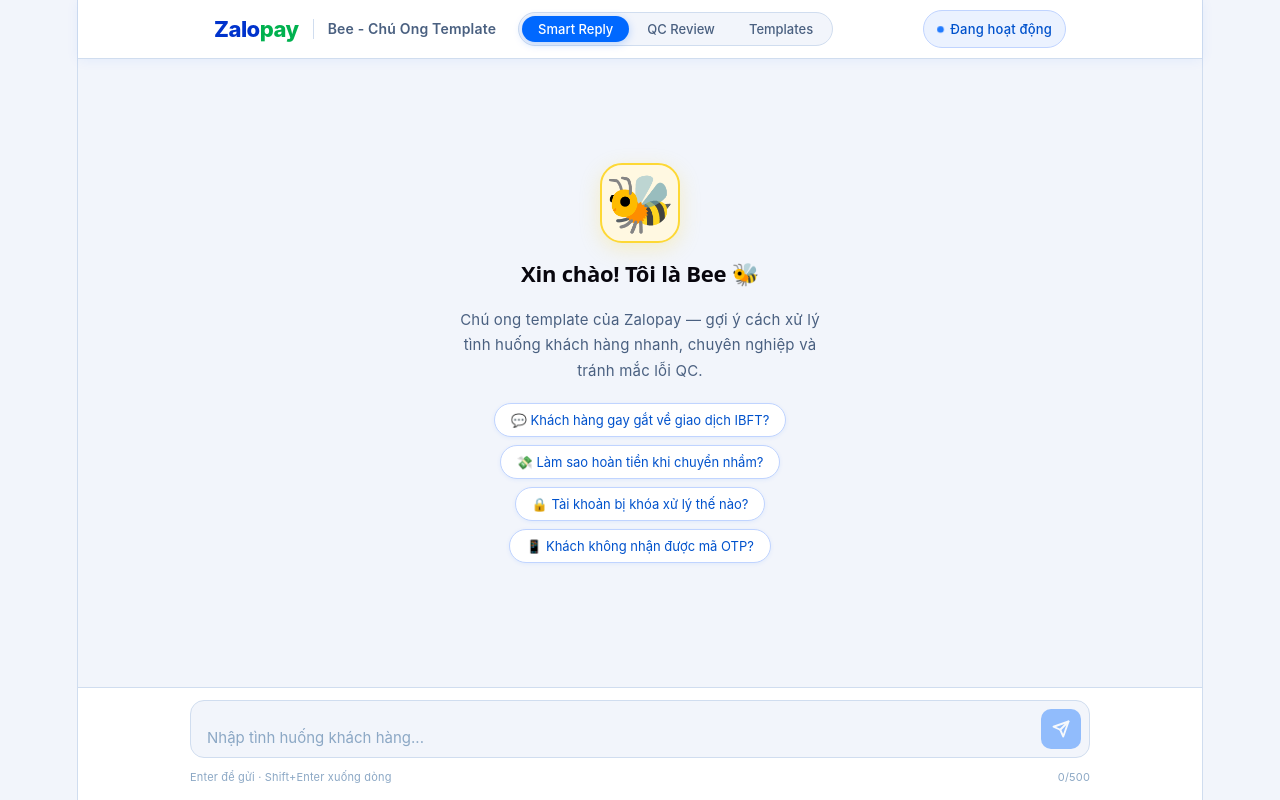
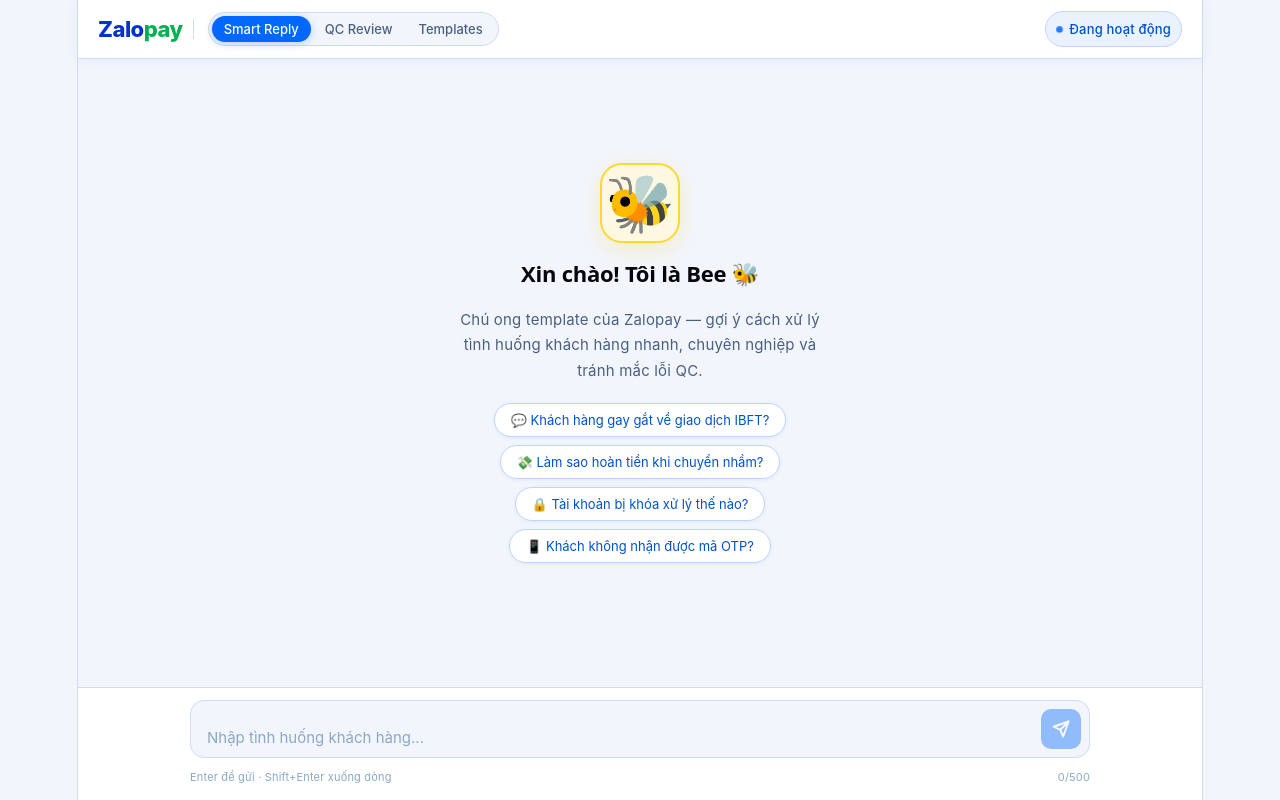
Before and after one commit to thienzyn/qc-agent, a React (Vite) app in the folder qc-chat-ui/: page / in a window 1280 px wide. Built offline with nearby package versions, Linux system fonts and the light colour scheme.

Commit message:
fix: header layout + template text align

```diff
--- a/qc-chat-ui/src/App.css
+++ b/qc-chat-ui/src/App.css
@@ -35,16 +35,16 @@
   box-shadow: 0 1px 12px rgba(0,104,255,0.07);
 }
 .header-inner {
-  max-width: 900px; margin: 0 auto;
-  padding: 0 24px; height: 58px;
-  display: flex; align-items: center; gap: 14px;
+  max-width: 100%; margin: 0 auto;
+  padding: 0 20px; height: 58px;
+  display: flex; align-items: center; gap: 10px; flex-wrap: nowrap;
 }
 .logo { font-size: 22px; font-weight: 800; letter-spacing: -0.5px; }
 .zp-zalo { color: #0033CC; }
 .zp-pay  { color: #00B14F; }
 .header-divider { width: 1px; height: 20px; background: var(--border); }
 .header-product { font-size: 14px; font-weight: 600; color: var(--text-muted); }
-.header-right { margin-left: auto; display: flex; align-items: center; gap: 10px; }
+.header-right { margin-left: auto; display: flex; align-items: center; gap: 8px; flex-shrink: 0; white-space: nowrap; }
 
 .status-pill {
   display: flex; align-items: center; gap: 6px;
@@ -52,7 +52,7 @@
   color: var(--blue-dark);
   background: var(--blue-light);
   border: 1px solid var(--blue-mid);
-  padding: 5px 13px; border-radius: 99px;
+  padding: 4px 10px; border-radius: 99px; white-space: nowrap;
 }
 .status-dot {
   width: 7px; height: 7px;
@@ -331,10 +331,11 @@
   border-radius: 99px;
   padding: 3px;
   border: 1px solid var(--border);
-  margin-left: 8px;
+  margin-left: 4px;
+  flex-shrink: 0;
 }
 .header-tab {
-  padding: 5px 16px;
+  padding: 5px 12px;
   border-radius: 99px;
   border: none;
   background: transparent;
@@ -586,6 +587,7 @@
   border-top: 1px solid var(--border);
   padding: 14px 16px;
   background: var(--bg);
+  text-align: left;
 }
 .tpl-content {
   font-size: 13.5px;
@@ -594,6 +596,7 @@
   white-space: pre-wrap;
   font-family: inherit;
   margin-bottom: 12px;
+  text-align: left;
 }
 .tpl-card-actions { display: flex; gap: 8px; }
 
--- a/qc-chat-ui/src/App.jsx
+++ b/qc-chat-ui/src/App.jsx
@@ -346,7 +346,7 @@
             <span className="zp-zalo">Zalo</span><span className="zp-pay">pay</span>
           </div>
           <div className="header-divider" />
-          <span className="header-product">Bee - Chú Ong Template</span>
+
 
           <nav className="header-tabs">
             <button className={`header-tab ${tab === "chat" ? "header-tab--active" : ""}`} onClick={() => setTab("chat")}>Smart Reply</button>
```
